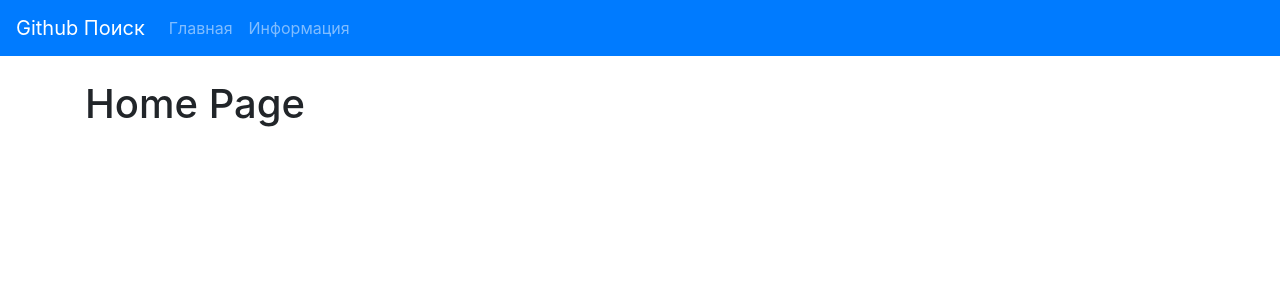
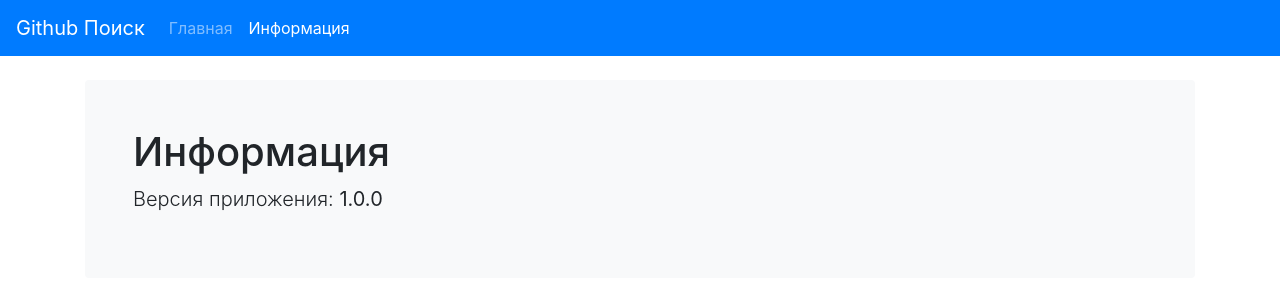
Before and after one commit to liaugust/react-github, a React (Create React App) app: page /about in a window 1280 px wide. Shown: the top 300 px of the page. Built offline with nearby package versions, Linux system fonts and the light colour scheme.

Commit message:
Added routing

```diff
--- a/package.json
+++ b/package.json
@@ -10,6 +10,7 @@
     "node-sass": "^4.14.1",
     "react": "^17.0.1",
     "react-dom": "^17.0.1",
+    "react-router-dom": "^5.2.0",
     "react-scripts": "4.0.1",
     "web-vitals": "^0.2.4"
   },
--- a/src/App.js
+++ b/src/App.js
@@ -1,16 +1,21 @@
 import React from "react";
+import { BrowserRouter as Router, Switch, Route } from 'react-router-dom'
 
-import { Navbar } from "./Navbar/Navbar";
-import { Home } from "./pages/Home/Home";
+import { Navbar } from "./components/Navbar/Navbar";
+import { About, Home, Profile } from "./pages";
 
 const App = () => {
   return (
-    <>
+    <Router>
       <Navbar />
       <div className='container pt-4'>
-        <Home />
+        <Switch>
+          <Route path='/' component={Home} exact />
+          <Route path='/about' component={About} />
+          <Route path='/profile/:name' component={Profile} />
+        </Switch>
       </div>
-    </>
+    </Router>
   )
 }
 
--- a/src/Navbar/Navbar.js
+++ b/src/components/Navbar/Navbar.js
@@ -1,4 +1,5 @@
 import React from 'react'
+import { NavLink } from "react-router-dom";
 
 export const Navbar = () => {
   return (
@@ -8,10 +9,10 @@ export const Navbar = () => {
       </div>
       <ul className="navbar-nav">
         <li className="nav-item">
-          <a href="/" className='nav-link'>Главная</a>
+          <NavLink to="/" exact className='nav-link'>Главная</NavLink>
         </li>
         <li className="nav-item">
-          <a href="/about" className='nav-link'>Информация</a>
+          <NavLink to="/about" className='nav-link'>Информация</NavLink>
         </li>
       </ul>
     </nav>
--- a/src/pages/About/About.js
+++ b/src/pages/About/About.js
@@ -2,8 +2,9 @@ import React from 'react'
 
 export const About = () => {
   return (
-    <div>
-      <h1>About Page</h1>
+    <div className="bg-light p-5 rounded">
+      <h1>Информация</h1>
+      <p className="lead">Версия приложения: <strong>1.0.0</strong></p>
     </div>
   )
 }
--- /dev/null
+++ b/src/pages/index.js
@@ -0,0 +1,5 @@
+import { Profile } from "./Profile/Profile";
+import { Home } from "./Home/Home";
+import { About } from "./About/About";
+
+export { Home, About, Profile }
```
Also changed, not shown: 1 other file (tests, documents, lock files or other folders).
